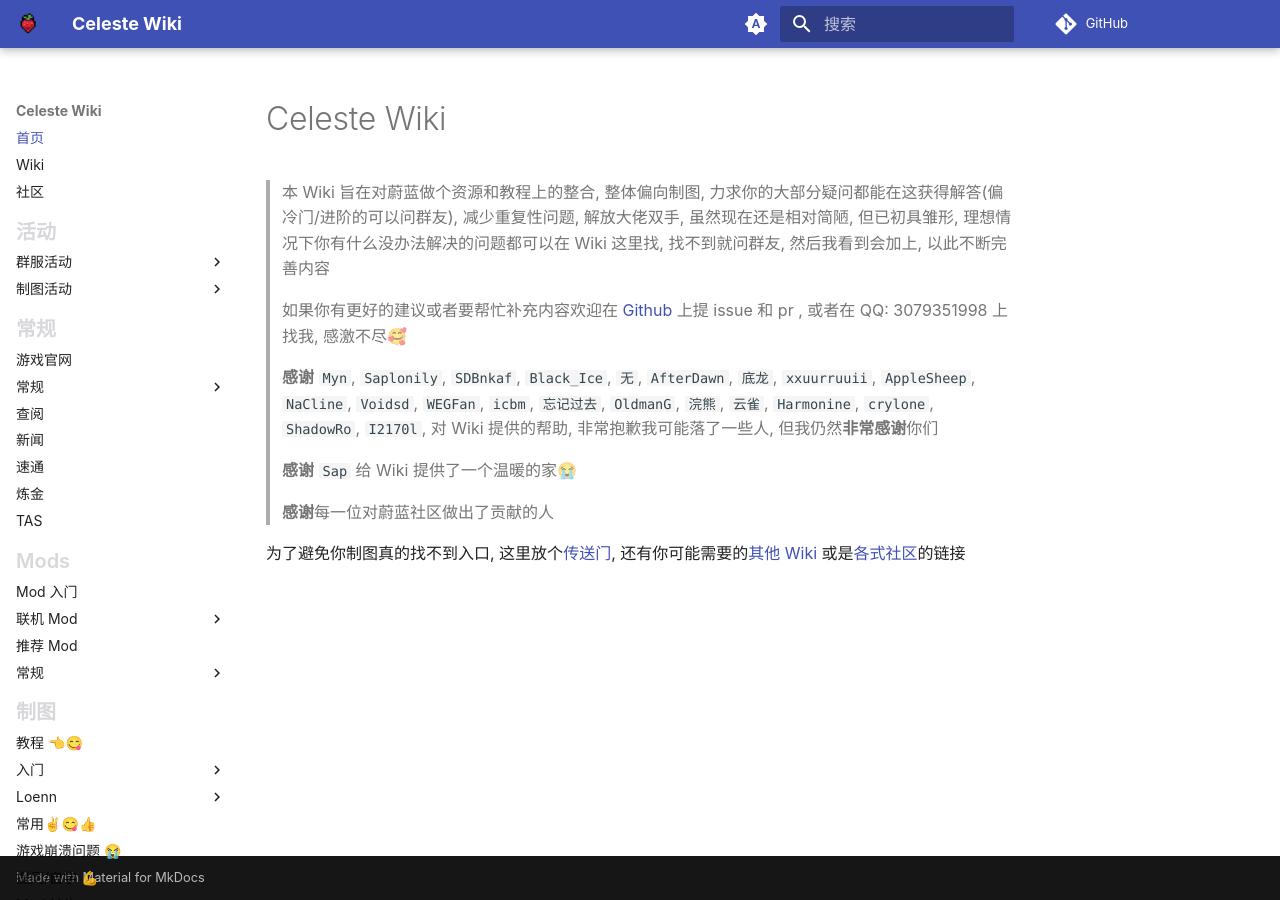
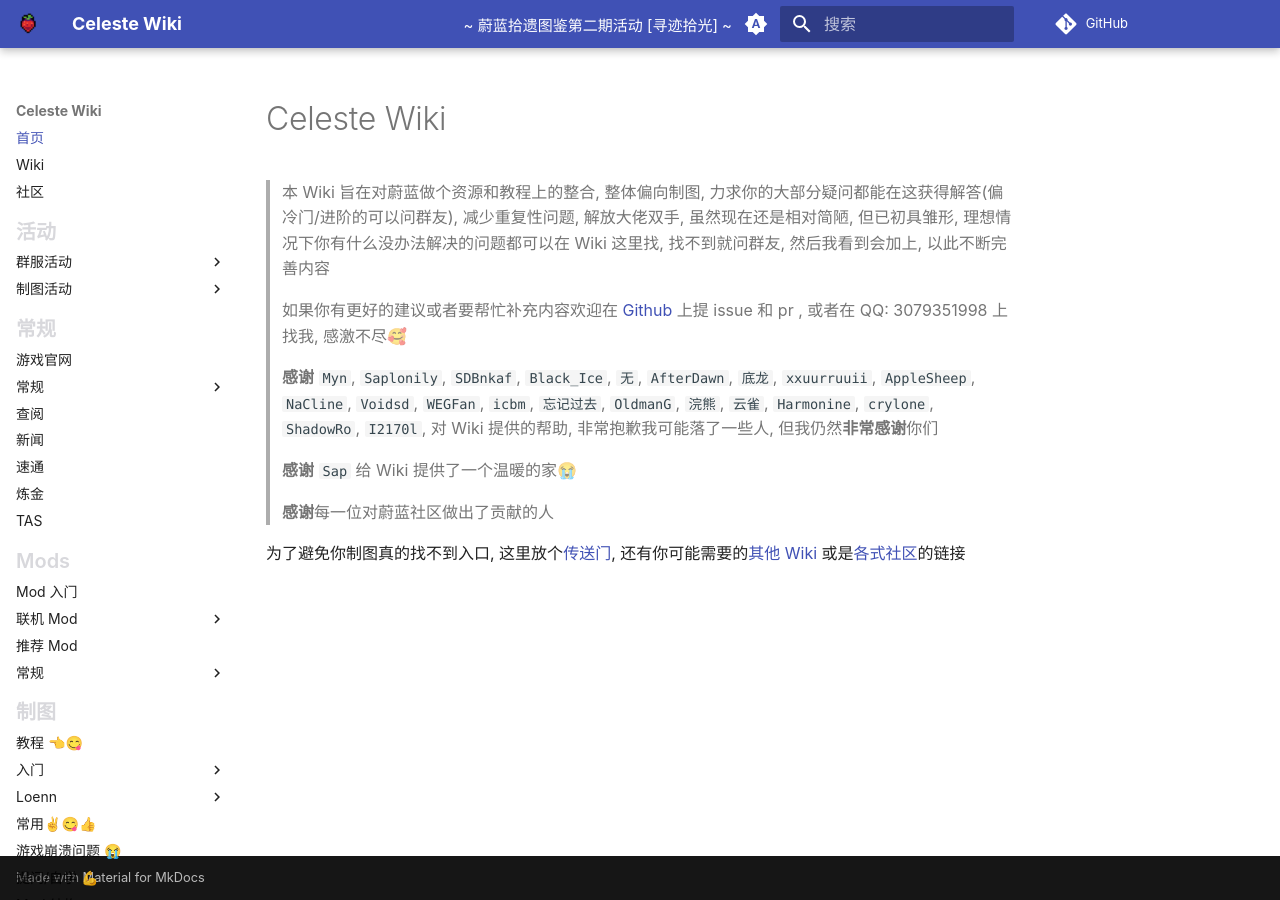
Before and after one commit to LuckyBoy-7/CelesteWikiModule, an MkDocs documentation site: the page built from docs/index.md, in a window 1280 px wide. Built offline with MkDocs 1.6.1 and Material for MkDocs 9.7.7, drawn with Linux system fonts in a browser that asks for light colours; plug-ins that fetch from the network failed and are left out; comment, search, counter and statistics services are not loaded.

Commit message:
公告滚动栏

```diff
--- a/docs/css/content.css
+++ b/docs/css/content.css
@@ -13,3 +13,30 @@
     font-weight: 600;
     font-size: 20px;
 }
+
+ /* Header News */
+/* Header News */
+.my-announcement {
+    flex: 1;
+    min-width: 0;
+    font-size: 15px;
+    height: 40px;
+
+    overflow: hidden;
+    position: relative;
+
+    display: flex;
+    align-items: center;
+    justify-content: center;
+}
+
+.announcement-link {
+    position: absolute;
+
+    width: 100%;
+
+    text-align: right;
+    white-space: nowrap;
+
+    transform: translateY(-160%);
+}
--- /dev/null
+++ b/docs/javascripts/announcement.js
@@ -0,0 +1,164 @@
+const announcements = [
+    {
+        text: "这里似乎有些奇怪的蔚蓝群",
+        url: "/general/community/",
+    },
+    {
+        text: "这里似乎有些奇怪的 Wiki",
+        url: "/general/wiki/",
+    },
+    {
+        text: "Any% 分段速通接力活动",
+        url: "https://bbs.celemiao.com/d/471-miaonet-she-qu-any-fen-duan-su-tong-jie-li-huo-dong",
+        target: "_blank"
+    },
+    {
+        text: "~ 蔚蓝拾遗图鉴第一期活动 [初夏煦风] ~",
+        url: "https://bbs.celemiao.com/d/433-wei-lan-shi-yi-tu-jian-di-yi-qi-huo-dong",
+        target: "_blank"
+    },
+    {
+        text: "~ 蔚蓝拾遗图鉴第二期活动 [寻迹拾光] ~",
+        url: "https://bbs.celemiao.com/d/483-wei-lan-shi-yi-tu-jian-di-er-qi-huo-dong",
+        target: "_blank"
+    }
+];
+
+const displayTime = 15 * 1000;   // 每条消息停留时间
+const animationTime = 500;       // 滚动动画时间
+
+let currentIndex = -1;
+let currentLink = 0;
+
+function getRandomAnnouncement() {
+    let index;
+
+    do {
+        index = Math.floor(Math.random() * announcements.length);
+    } while (
+        index === currentIndex &&
+        announcements.length > 1
+        );
+
+    currentIndex = index;
+    return announcements[index];
+}
+
+function setAnnouncement(link, announcement) {
+    link.textContent = announcement.text;
+    link.href = announcement.url;
+
+    if (announcement.target) {
+        link.target = announcement.target;
+    } else {
+        link.removeAttribute("target");
+    }
+}
+
+function nextAnnouncement() {
+    const links = document.querySelectorAll(".announcement-link");
+
+    if (links.length !== 2) {
+        return;
+    }
+
+    const current = links[currentLink];
+    const next = links[1 - currentLink];
+
+    const announcement = getRandomAnnouncement();
+
+    /*
+     * next 从上方进入
+     */
+    next.style.transition = "none";
+    next.style.transform = "translateY(-160%)";
+
+    setAnnouncement(next, announcement);
+
+    // 强制浏览器应用初始位置
+    next.offsetHeight;
+
+    /*
+     * 两个 link 同时向下移动
+     */
+    current.style.transition =
+        `transform ${animationTime}ms ease`;
+
+    next.style.transition =
+        `transform ${animationTime}ms ease`;
+
+    current.style.transform = "translateY(160%)";
+    next.style.transform = "translateY(0)";
+
+    // 下次交换角色
+    currentLink = 1 - currentLink;
+}
+
+let announcementInterval = null;
+
+function startTimer() {
+    if (announcementInterval !== null) {
+        return;
+    }
+
+    announcementInterval = setInterval(
+        nextAnnouncement,
+        displayTime + animationTime
+    );
+}
+
+function stopTimer() {
+    if (announcementInterval === null) {
+        return;
+    }
+
+    clearInterval(announcementInterval);
+    announcementInterval = null;
+}
+
+function startAnnouncement() {
+    if (announcementInterval !== null) {
+        return;
+    }
+
+    const links = document.querySelectorAll(".announcement-link");
+
+    if (links.length !== 2 || announcements.length === 0) {
+        return;
+    }
+
+    // 第一次消息
+    const first = getRandomAnnouncement();
+    setAnnouncement(links[0], first);
+
+    // 第一个 link 在中央
+    links[0].style.transform = "translateY(0)";
+
+    // 第二个 link 藏在上方
+    links[1].style.transform = "translateY(-160%)";
+
+    currentLink = 0;
+
+    startTimer();
+}
+
+let initialized = false;
+
+document$.subscribe(() => {
+    if (initialized) {
+        return;
+    }
+
+    initialized = true;
+    startAnnouncement();
+});
+
+document.addEventListener("visibilitychange", () => {
+    if (document.hidden) {
+        // 离开页面，停止 timer
+        stopTimer();
+    } else {
+        // 回到页面，重新开始计时
+        startTimer();
+    }
+});
--- a/mkdocs.yml
+++ b/mkdocs.yml
@@ -6,10 +6,12 @@
   language: zh
   logo: assets/images/favicon.png
   font: false
+  custom_dir: overrides
   features:
     - content.code.copy
     - content.tabs.link
     - navigation.sections
+    - navigation.instant
 
   palette:
     # Palette toggle for automatic mode
@@ -47,6 +49,7 @@
   - javascripts/katex/katex.min.js
   - javascripts/katex/auto-render.min.js
   - javascripts/katex/katex.js
+  - javascripts/announcement.js
 
 markdown_extensions:
   - admonition # 警告
--- /dev/null
+++ b/overrides/partials/header.html
@@ -0,0 +1,74 @@
+{#-
+This file was automatically generated - do not edit
+-#}
+{% set class = "md-header" %}
+{% if "navigation.tabs.sticky" in features %}
+{% set class = class ~ " md-header--shadow md-header--lifted" %}
+{% elif "navigation.tabs" not in features %}
+{% set class = class ~ " md-header--shadow" %}
+{% endif %}
+<header class="{{ class }}" data-md-component="header">
+    <nav class="md-header__inner md-grid" aria-label="{{ lang.t('header') }}">
+        <a href="{{ config.extra.homepage | d(nav.homepage.url, true) | url }}" title="{{ config.site_name | e }}" class="md-header__button md-logo" aria-label="{{ config.site_name }}" data-md-component="logo">
+            {% include "partials/logo.html" %}
+        </a>
+        <label class="md-header__button md-icon" for="__drawer">
+            {% set icon = config.theme.icon.menu or "material/menu" %}
+            {% include ".icons/" ~ icon ~ ".svg" %}
+        </label>
+        <div class="md-header__title" data-md-component="header-title">
+            <div class="md-header__ellipsis">
+                <div class="md-header__topic">
+          <span class="md-ellipsis">
+            {{ config.site_name }}
+          </span>
+                </div>
+                <div class="md-header__topic" data-md-component="header-topic">
+          <span class="md-ellipsis">
+            {% if page.meta and page.meta.title %}
+              {{ page.meta.title }}
+            {% else %}
+              {{ page.title }}
+            {% endif %}
+          </span>
+                </div>
+            </div>
+        </div>
+
+        <div class="my-announcement">
+            <a class="announcement-link" href="#"></a>
+            <a class="announcement-link" href="#"></a>
+        </div>
+        {% if config.theme.palette %}
+        {% if not config.theme.palette is mapping %}
+        {% include "partials/palette.html" %}
+        {% endif %}
+        {% endif %}
+        {% if not config.theme.palette is mapping %}
+        {% include "partials/javascripts/palette.html" %}
+        {% endif %}
+        {% if config.extra.alternate %}
+        {% include "partials/alternate.html" %}
+        {% endif %}
+        {% if "material/search" in config.plugins %}
+        {% set search = config.plugins["material/search"] | attr("config") %}
+        {% if search.enabled %}
+        <label class="md-header__button md-icon" for="__search">
+            {% set icon = config.theme.icon.search or "material/magnify" %}
+            {% include ".icons/" ~ icon ~ ".svg" %}
+        </label>
+        {% include "partials/search.html" %}
+        {% endif %}
+        {% endif %}
+        {% if config.repo_url %}
+        <div class="md-header__source">
+            {% include "partials/source.html" %}
+        </div>
+        {% endif %}
+    </nav>
+    {% if "navigation.tabs.sticky" in features %}
+    {% if "navigation.tabs" in features %}
+    {% include "partials/tabs.html" %}
+    {% endif %}
+    {% endif %}
+</header>
```
Also changed, not shown: docs/activity/candy.md (+12 -1 lines), docs/mappings/audio/audio.md (+2 -1 lines).
